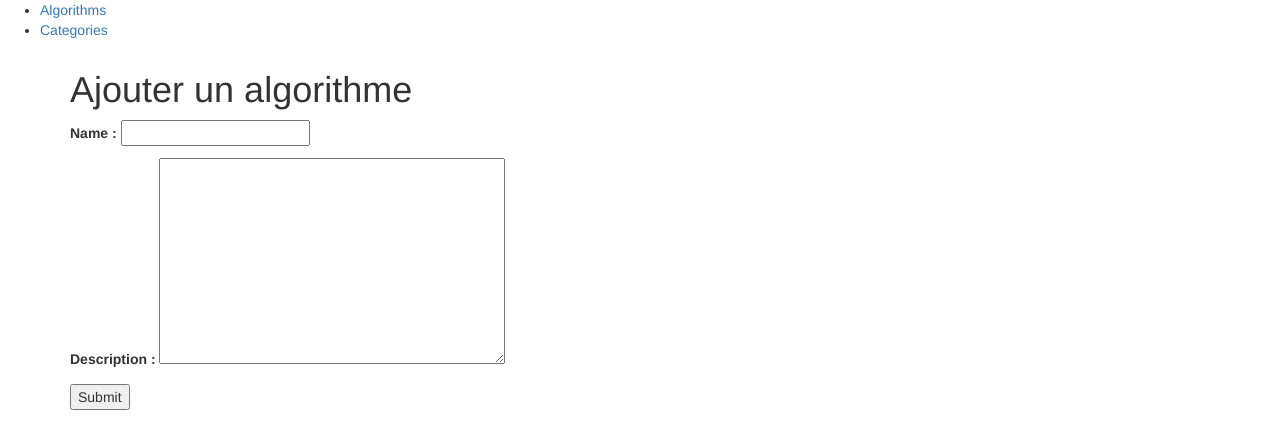
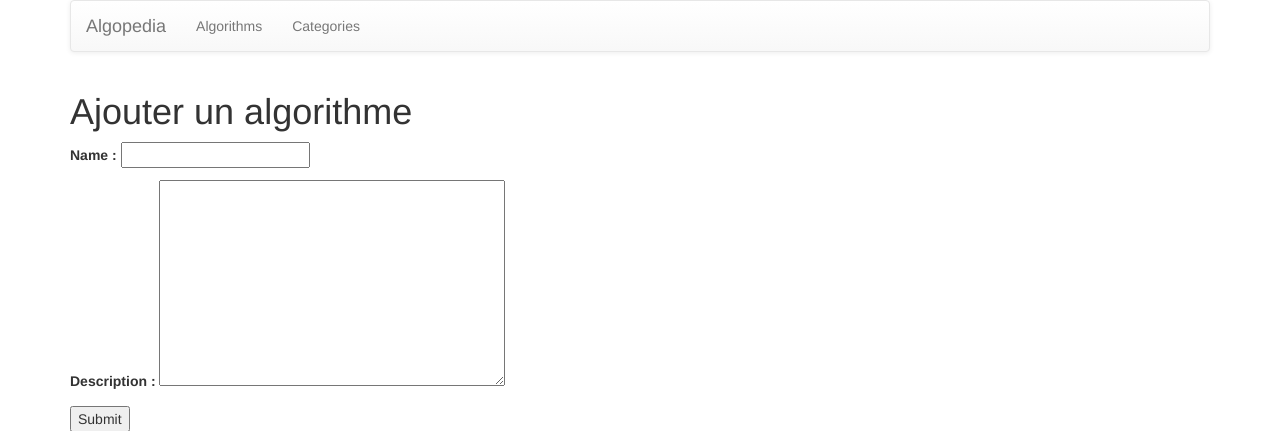
Before and after one commit to jilljenn/algopedia, a Django app: page /algo/add/ in a window 1280 px wide. Shown: the top 431 px of the page. Run offline with Django 3.2, Linux system fonts and the light colour scheme; data that the repository does not hold is empty; some libraries are stand-ins or nearby versions.

Commit message:
Add navbar

```diff
--- a/web/algopedia/templates/algopedia/base.html
+++ b/web/algopedia/templates/algopedia/base.html
@@ -16,21 +16,38 @@
     {# HTML5 shim and Respond.js for IE8 support of HTML5 elements and media queries #}
     {# WARNING: Respond.js doesn't work if you view the page via file:// #}
     <!--[if lt IE 9]>
-      <script src="https://oss.maxcdn.com/html5shiv/3.7.2/html5shiv.min.js"></script>
-      <script src="https://oss.maxcdn.com/respond/1.4.2/respond.min.js"></script>
+        <script src="https://oss.maxcdn.com/html5shiv/3.7.2/html5shiv.min.js"></script>
+        <script src="https://oss.maxcdn.com/respond/1.4.2/respond.min.js"></script>
     <![endif]-->
 </head>
 <body>
-<header>
-<ul>{# TODO class="active" if current page #}
-    <li><a href="{% url 'algopedia:algo-list' %}">Algorithms</a></li>
-    <li><a href="{% url 'algopedia:category-list' %}">Categories</a></li>
-</ul>
+<header class="container">
+    <nav class="navbar navbar-default">
+        <div class="container-fluid">
+            <div class="navbar-header">
+                <button type="button" class="navbar-toggle collapsed" data-toggle="collapse" data-target="#bs-navbar-collapse-header" aria-expanded="false">
+                    <span class="sr-only">Toggle navigation</span>
+                    <span class="icon-bar"></span>
+                    <span class="icon-bar"></span>
+                    <span class="icon-bar"></span>
+                </button>
+                <a href="/" class="navbar-brand">Algopedia</a>
+            </div>
+            <div class="collapse navbar-collapse" id="bs-navbar-collapse-header">
+                <ul class="nav navbar-nav">{# TODO class="active" if current page #}
+                    <li><a href="{% url 'algopedia:algo-list' %}">Algorithms</a></li>
+                    <li><a href="{% url 'algopedia:category-list' %}">Categories</a></li>
+                </ul>
+                <div class="navbar-right">
+                {% if request.user.is_authenticated %}
+                    <p class="navbar-text">Hello {{ request.user.username }} !</p>
+                {% endif %}
+                </div>
+            </div>
+        </div>
+    </nav>
 </header>
 <div class="container">
-{% if request.user.is_authenticated %}
-    Hello {{ request.user.username }}
-{% endif %}
 {% block content %}
 {% endblock %}
 </div>
```
